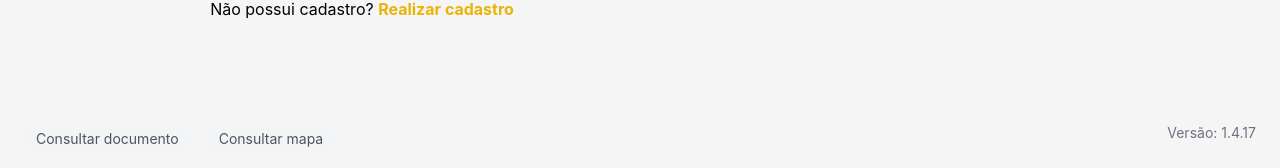
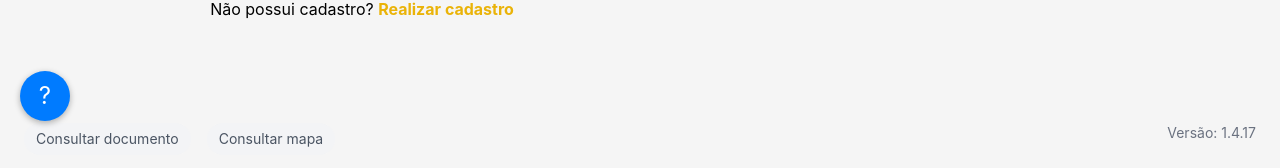
Before and after one commit to OpenUrbis/urbis-workflows, a React (Vite) app in the folder apps/web/: page /login in a window 1280 px wide. Shown: the part 629-797 px from the top of the page. Built offline with nearby package versions, Linux system fonts and the light colour scheme.

Commit message:
Adding help button on left buttom (#13)
* Adding help button on left buttom

* Removing duplicated code and changing commentary

```diff
--- a/apps/web/src/App.tsx
+++ b/apps/web/src/App.tsx
@@ -1,5 +1,5 @@
 import React from "react";
-import { BrowserRouter as Router } from "react-router-dom";
+import { BrowserRouter as Router, useNavigate } from "react-router-dom";
 import "./App.css";
 import Footer from "./Footer";
 import Header from "./Header";
@@ -37,6 +37,42 @@ export default function App() {
   );
 }
 
+
+function FloatingHelpButton() {
+  return (
+    <a
+      href="https://urbis.sampa.br/pt/ajuda"
+      target="_blank"
+      rel="noopener noreferrer"
+      style={{
+        position: "fixed",
+        bottom: 50,
+        left: 20,
+        width: 50,
+        height: 50,
+        borderRadius: "50%",
+        backgroundColor: "#007bff",
+        color: "white",
+        fontSize: 24,
+        border: "none",
+        cursor: "pointer",
+        boxShadow: "0 2px 6px rgba(0,0,0,0.3)",
+        zIndex: 1000,
+        display: "flex",
+        alignItems: "center",
+        justifyContent: "center",
+        textDecoration: "none",
+        userSelect: "none",
+      }}
+      aria-label="Ajuda"
+      title="Ajuda"
+    >
+      ?
+    </a>
+  );
+}
+
+
 function Layout({
   shouldDisplayHeaderFooter,
   children,
@@ -49,6 +85,7 @@ function Layout({
       {shouldDisplayHeaderFooter && <Header />}
       {children}
       {shouldDisplayHeaderFooter && <Footer />}
+      <FloatingHelpButton />
     </div>
   );
 }
```
